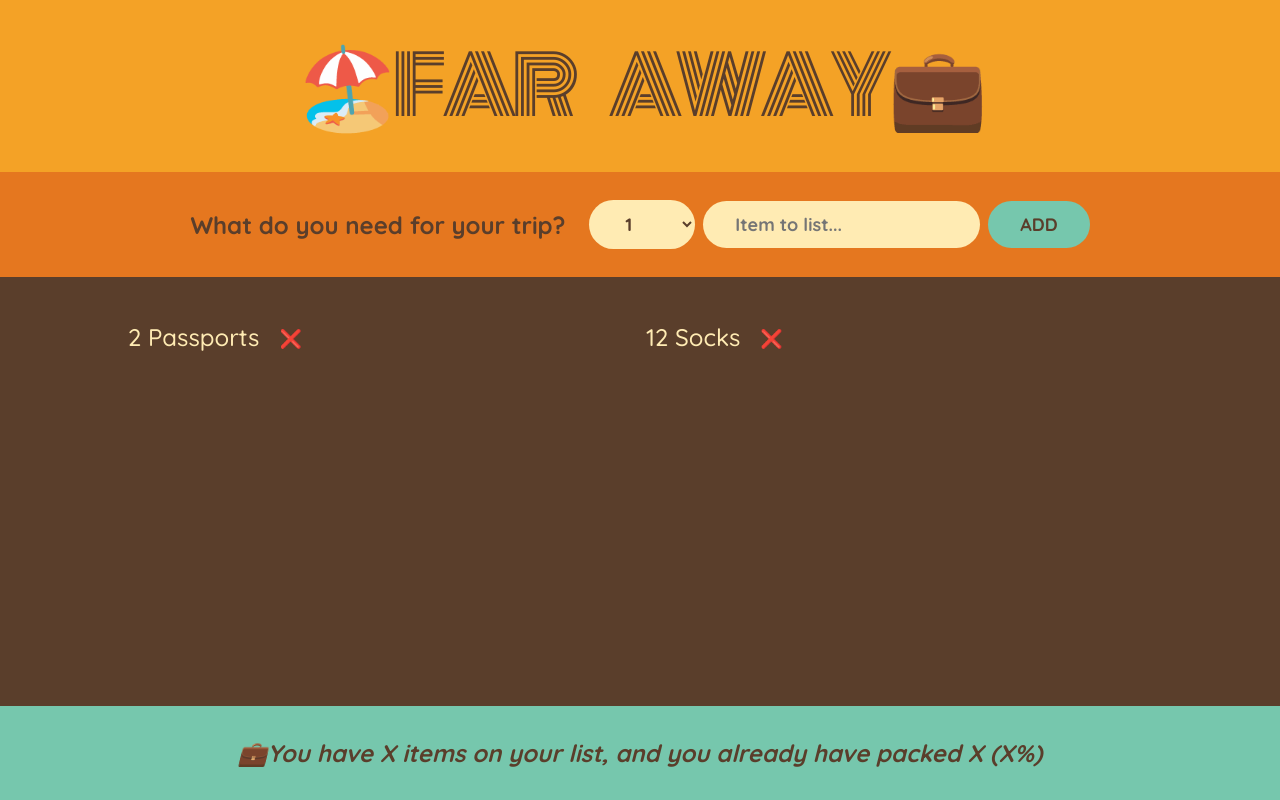
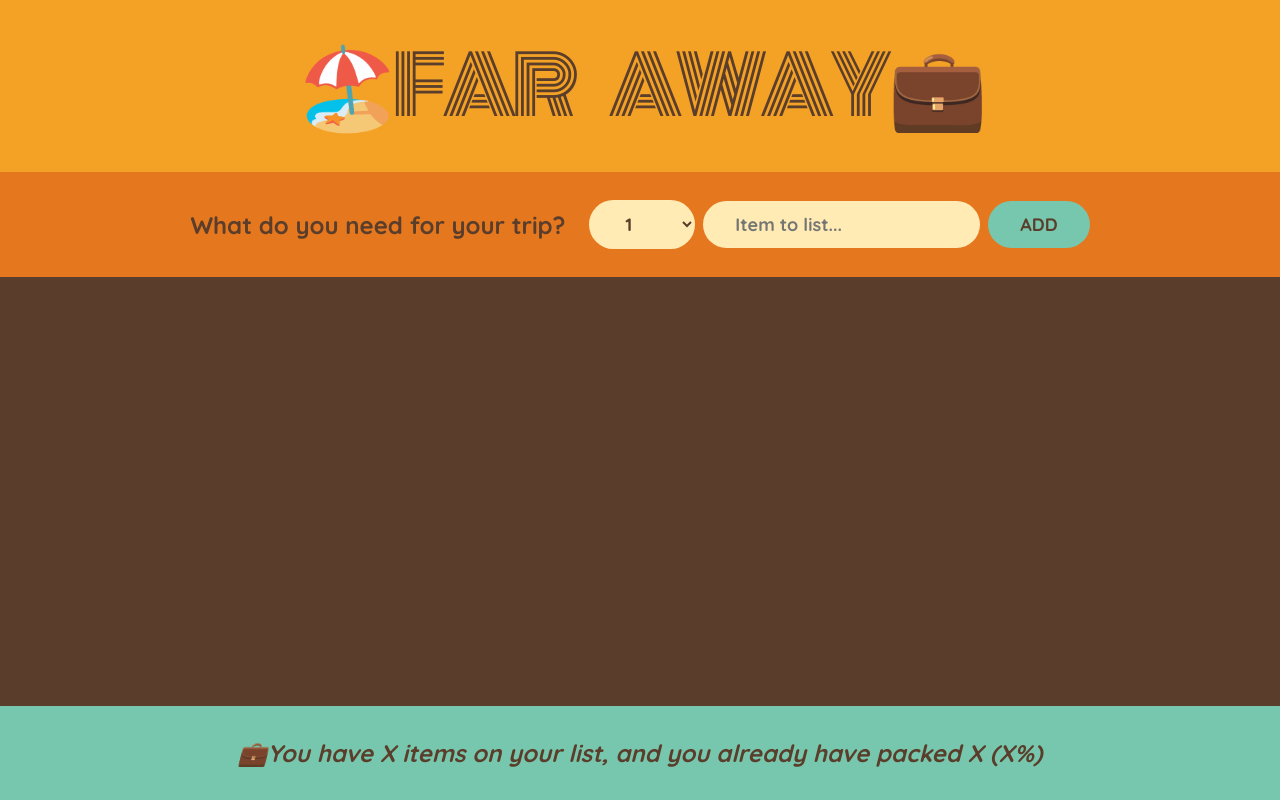
Before and after one commit to TMJve/travel-list, a React (Create React App) app: page / in a window 1280 px wide. Built offline with nearby package versions, Linux system fonts and the light colour scheme.

Commit message:
Add Functionality of form added

```diff
--- a/src/App.js
+++ b/src/App.js
@@ -1,16 +1,22 @@
 import React, { useState } from "react";
 
-const initialItems = [
-  { id: 1, description: "Passports", quantity: 2, packed: false },
-  { id: 2, description: "Socks", quantity: 12, packed: false },
-];
+// const initialItems = [
+//   { id: 1, description: "Passports", quantity: 2, packed: false },
+//   { id: 2, description: "Socks", quantity: 12, packed: false },
+// ];
 
 function App() {
+  const [items, SetItems] = useState([]);
+
+  function handleAddItem(item) {
+    SetItems(items => [...items, item]);
+  }
+
   return (
     <div className="app">
         <Logo />
-        <Form />
-        <PackingList />
+        <Form onAddItem={handleAddItem} />
+        <PackingList items={items} />
         <Status />
     </div>
 
@@ -23,16 +29,20 @@
   )
 }
 
-function Form() {
+function Form({onAddItem}) {
   const [description,setDescription] = useState("");
   const [quantity, setQuantity] = useState(1);
+
+
+
   function handleFormSubmit(e) {
     e.preventDefault();
     if(!description) return;
 
     const newItem = {description, quantity, packed: false, id: Date.now()};
     console.log(newItem);
-    initialItems.push(newItem);
+
+    onAddItem(newItem);
 
     setDescription('');
     setQuantity(1);
@@ -53,11 +63,11 @@
   )
 }
 
-function PackingList() {
+function PackingList({ items }) {
   return (
     <div className="list">
       <ul>
-        {initialItems.map(item=><Item item={item} key={item.id}/>)}
+        {items.map(item=><Item item={item} key={item.id}/>)}
       </ul>
     </div>
   )
```
